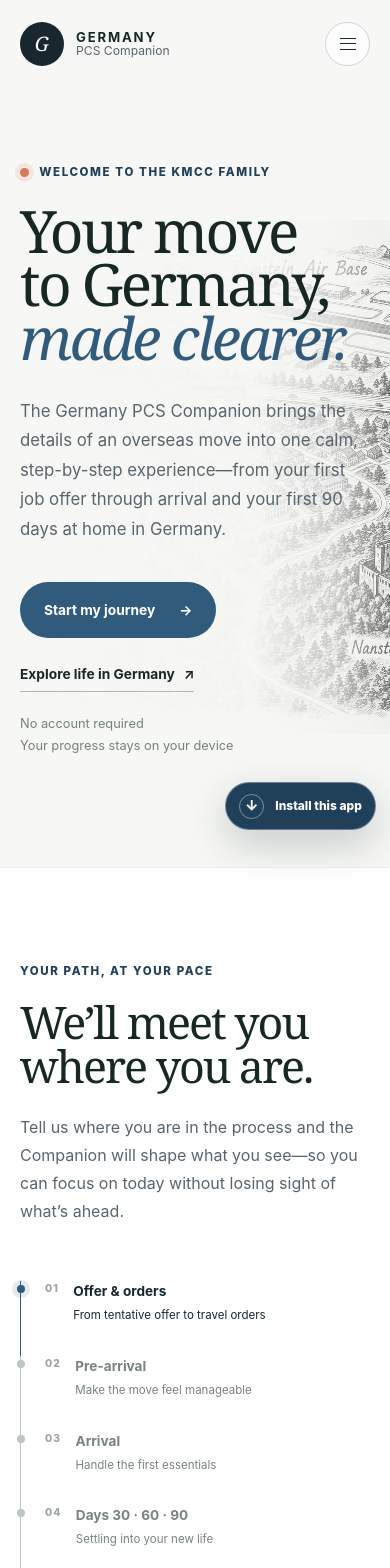
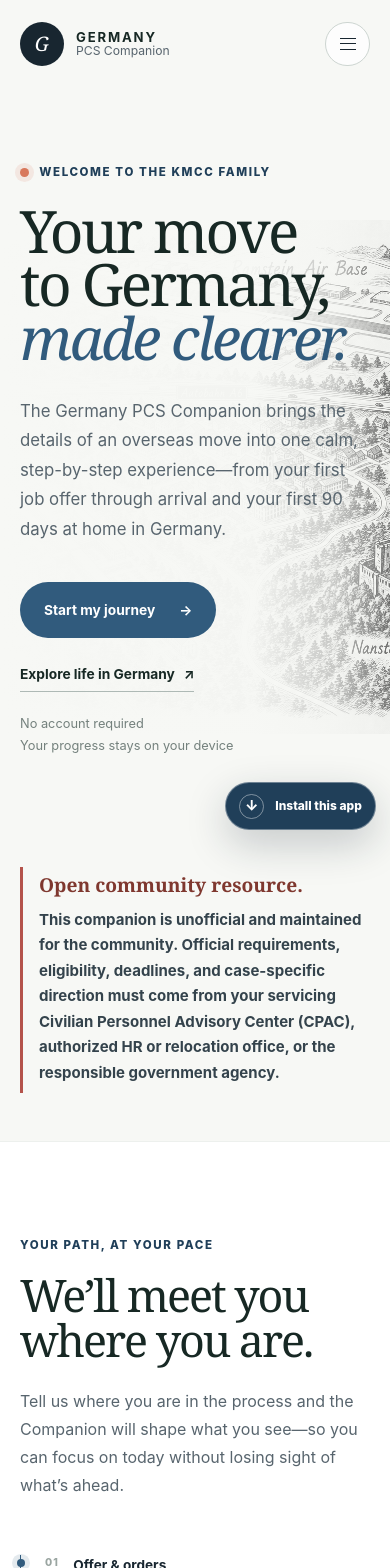
Before and after one commit to ganzon-beep/germany-pcs-companion, a React (Vite) app: page / in a window 390 px wide. Shown: the top 1568 px of the page. Built offline with nearby package versions, Linux system fonts and the light colour scheme.

Commit message:
Add community resource notice

```diff
--- a/src/App.jsx
+++ b/src/App.jsx
@@ -2403,6 +2403,13 @@ function App() {
 
         </section>
 
+        <aside className="community-notice section-pad" aria-label="Unofficial community resource notice">
+          <div>
+            <strong>Open community resource.</strong>
+            <p>This companion is unofficial and maintained for the community. Official requirements, eligibility, deadlines, and case-specific direction must come from your servicing Civilian Personnel Advisory Center (CPAC), authorized HR or relocation office, or the responsible government agency.</p>
+          </div>
+        </aside>
+
         <section className="journey section-pad" id="journey">
           <div className="section-heading">
             <div>
--- a/src/index.css
+++ b/src/index.css
@@ -552,6 +552,36 @@ h1 span {
   font-size: 0.75rem;
 }
 
+.community-notice {
+  padding-bottom: clamp(3rem, 6vw, 5.5rem);
+}
+
+.community-notice > div {
+  display: grid;
+  grid-template-columns: minmax(12rem, 0.3fr) minmax(0, 1fr);
+  gap: clamp(1.25rem, 4vw, 4rem);
+  align-items: start;
+  border-left: 4px solid #b4534b;
+  padding: 0.45rem 0 0.45rem clamp(1.1rem, 2.5vw, 2rem);
+}
+
+.community-notice strong {
+  color: #7f382f;
+  font-family: Georgia, "Times New Roman", serif;
+  font-size: clamp(1.2rem, 2vw, 1.7rem);
+  font-weight: 700;
+  line-height: 1.15;
+}
+
+.community-notice p {
+  max-width: 62rem;
+  margin: 0;
+  color: #34434c;
+  font-size: 0.9rem;
+  font-weight: 650;
+  line-height: 1.7;
+}
+
 .journey {
   position: relative;
   padding-top: 8rem;
@@ -3579,6 +3609,17 @@ h1 span {
 }
 
 @media (max-width: 680px) {
+  .community-notice > div {
+    grid-template-columns: 1fr;
+    gap: 0.65rem;
+    border-left-width: 3px;
+    padding-left: 1rem;
+  }
+
+  .community-notice p {
+    font-size: 0.9375rem;
+  }
+
   .mobile-menu-section > small {
     font-size: 0.7rem;
   }
```
